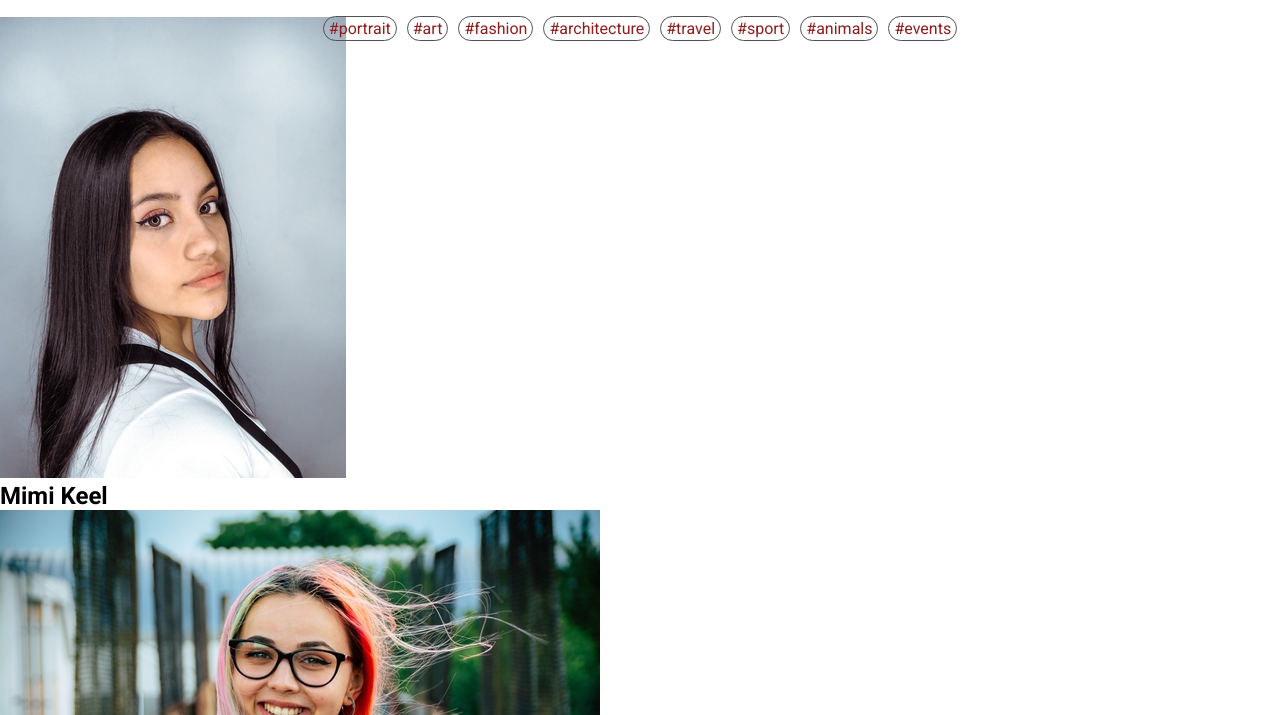
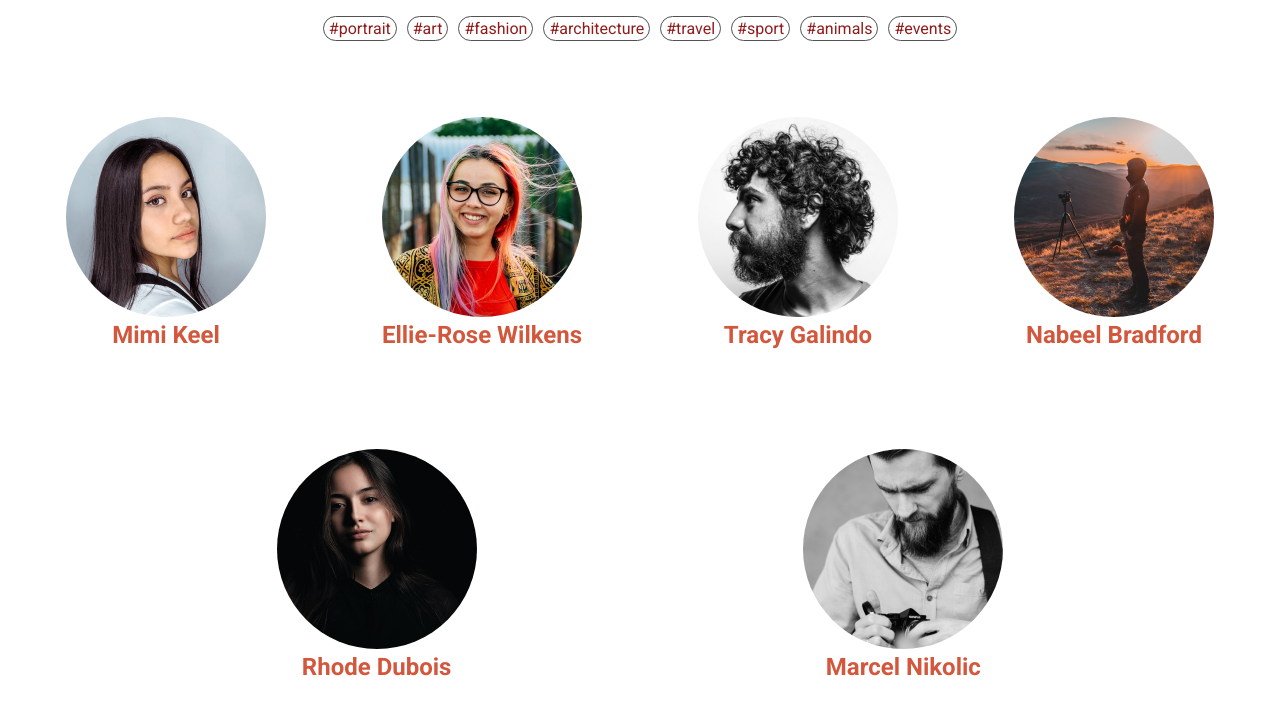
Before and after one commit to elisamlk/MalekElisabeth_6_24052021, a plain HTML site: page index.html in a window 1280 px wide. Shown: the part 85-800 px from the top of the page. Drawn offline with Linux system fonts and the light colour scheme; files whose address does not match are found by name.

Commit message:
Affichage de l'image de chaque photographe et mise en page css

```diff
--- a/index.html
+++ b/index.html
@@ -30,6 +30,6 @@
       <h1>Nos photographes</h1>
     </header>
     <main class="photographer-display"></main>
-    <script src="main.js"></script>
+    <script src="js/main.js"></script>
   </body>
 </html>
--- a/main.js
+++ b/js/main.js
@@ -1,20 +1,19 @@
 const photographerDisplay = document.querySelector(".photographer-display");
 
-fetch("./data/FishEyeData.json")
+fetch("data/FishEyeData.json")
   .then((response) => response.json())
   .then((data) => {
     let photographers = data.photographers;
     console.log(photographers);
-
     for (let i = 0; i < photographers.length; i++) {
       let section = document.createElement("section");
+      section.className = "photographer-card";
       photographerDisplay.appendChild(section);
       let link = document.createElement("a");
       section.appendChild(link);
       let image = document.createElement("img");
-      let imageID =
-        "./img/Photographers_ID_Photos/" + photographers[i].portrait;
-      image.src = imageID;
+      let imageID = photographers[i].portrait;
+      image.src = "img/photographers/" + imageID;
       link.appendChild(image);
       let photographerName = document.createElement("h2");
       photographerName.textContent = photographers[i].name;
--- a/scss/_home-page.scss
+++ b/scss/_home-page.scss
@@ -12,12 +12,14 @@ header {
   display: flex;
   justify-content: space-between;
   align-items: center;
+  margin-bottom: 100px;
   h1 {
     color: $primary-color;
     font-weight: 400;
   }
   img {
     width: 220px;
+    object-fit: cover;
   }
 }
 
@@ -47,6 +49,31 @@ nav {
   left: 0;
 }
 
+.photographer-card {
+  width: 300px;
+  display: flex;
+  flex-direction: column;
+  align-items: center;
+  margin-bottom: 100px;
+  img {
+    height: 200px;
+    width: 200px;
+    border-radius: 100%;
+    object-fit: cover;
+  }
+  h2 {
+    color: $secondary-color;
+  }
+}
+
+.photographer-display {
+  display: flex;
+  flex-wrap: wrap;
+  justify-content: space-evenly;
+}
+
+/*MEDIA QUERIES*/
+
 @media screen and (max-width: 768px) {
   header img {
     width: 150px;
@@ -59,6 +86,7 @@ nav {
 @media screen and (max-width: 576px) {
   header {
     flex-direction: column;
+    margin-bottom: 150px;
   }
   nav {
     margin-top: 100px;
```
Also changed, not shown: img/photographers/EllieRoseWilkens.jpg (renamed from img/Photographers_ ID_ Photos/EllieRoseWilkens.jpg), img/photographers/MarcelNikolic.jpg (renamed from img/Photographers_ ID_ Photos/MarcelNikolic.jpg), img/photographers/MimiKeel.jpg (renamed from img/Photographers_ ID_ Photos/MimiKeel.jpg), img/photographers/NabeelBradford.jpg (renamed from img/Photographers_ ID_ Photos/NabeelBradford.jpg), img/photographers/RhodeDubois.jpg (renamed from img/Photographers_ ID_ Photos/RhodeDubois.jpg), img/photographers/TracyGalindo.jpg (renamed from img/Photographers_ ID_ Photos/TracyGalindo.jpg), style/style.css, 4 other files.
